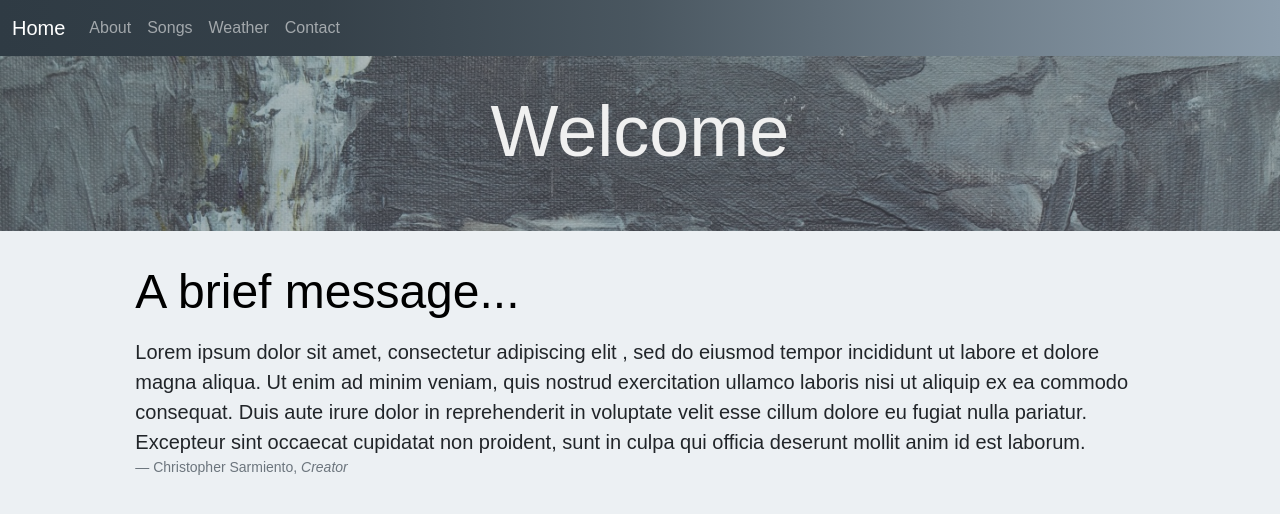
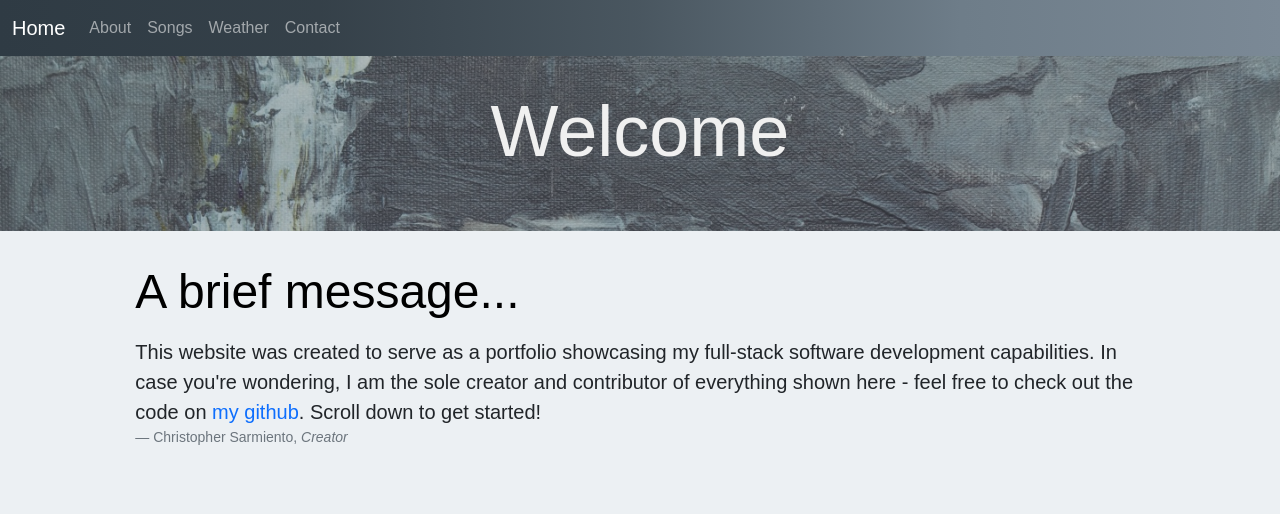
Before and after one commit to csarmien318/my-portfolio, a React (Create React App) app: page / in a window 1280 px wide. Shown: the top 514 px of the page. Built offline with nearby package versions, Linux system fonts and the light colour scheme.

Commit message:
Finalized styling and refactoring for Songs component

```diff
--- a/package.json
+++ b/package.json
@@ -17,6 +17,7 @@
     "react-axios": "^2.0.5",
     "react-bootstrap": "^2.1.1",
     "react-dom": "^16.8.2",
+    "react-router-bootstrap": "^0.26.0",
     "react-router-dom": "^6.2.1",
     "react-scripts": "4.0.0",
     "web-vitals": "^2.1.3"
--- a/src/components/Header.jsx
+++ b/src/components/Header.jsx
@@ -1,62 +1,135 @@
 import React, { useState, useEffect } from "react";
 import { Navbar, Container, Nav } from "react-bootstrap";
-import { Link } from "react-router-dom";
+import { LinkContainer } from "react-router-bootstrap";
 import styles from "../css/Header.module.css";
 
 export const Header = () => {
-  const path = window.location.pathname;
-  const storedPath = localStorage.getItem(path);
-  const [tab, setTab] = useState(storedPath ? storedPath : "");
+  const [tab, setTab] = useState("");
+
   useEffect(() => {
-    localStorage.setItem("tab", path);
-  }, [tab]);
+    window.onpopstate = () => {
+      window.location.reload();
+    };
+  });
 
   return (
-    <Navbar variant="dark" className={styles.bar}>
+    <Navbar
+      sticky="top"
+      variant="dark"
+      expand="md"
+      collapseOnSelect
+      className={styles.bar}
+    >
       <Container fluid>
-        <Navbar.Brand
-          className={tab === "home" || path === "/home" ? "active" : ""}
-          as={Link}
-          to="/"
-          onClick={() => setTab("home")}
-        >
+        <Navbar.Brand href="/" onClick={() => setTab("home")}>
           Home
         </Navbar.Brand>
+        <Navbar.Toggle aria-controls="responsive-navbar-nav" />
+        <Navbar.Collapse id="responsive-navbar-nav">
           <Nav className="me-auto">
+            <LinkContainer to="/about">
               <Nav.Link
-            className={tab === "about" || path === "/about" ? "active" : ""}
-            as={Link}
-            to="/about"
+                className={tab === "about" ? "active" : ""}
                 onClick={() => setTab("about")}
               >
                 About
               </Nav.Link>
+            </LinkContainer>
+            <LinkContainer to="/songs">
               <Nav.Link
-            className={tab === "songs" || path === "/songs" ? "active" : ""}
-            as={Link}
-            to="/songs"
+                className={tab === "songs" ? "active" : ""}
                 onClick={() => setTab("songs")}
               >
                 Songs
               </Nav.Link>
+            </LinkContainer>
+            <LinkContainer to="/weather">
               <Nav.Link
-            className={tab === "weather" || path === "/weather" ? "active" : ""}
-            as={Link}
-            to="/weather"
+                className={tab === "weather" ? "active" : ""}
                 onClick={() => setTab("weather")}
               >
                 Weather
               </Nav.Link>
+            </LinkContainer>
+            <LinkContainer to="/contact">
               <Nav.Link
-            className={tab === "contact" || path === "/contact" ? "active" : ""}
-            as={Link}
-            to="/contact"
+                className={tab === "contact" ? "active" : ""}
                 onClick={() => setTab("contact")}
               >
                 Contact
               </Nav.Link>
+            </LinkContainer>
           </Nav>
+        </Navbar.Collapse>
       </Container>
     </Navbar>
   );
 };
+// export const Header = () => {
+//   const path = window.location.pathname;
+//   const storedPath = localStorage.getItem(path);
+//   const [tab, setTab] = useState(storedPath ? storedPath : "");
+//   useEffect(() => {
+//     localStorage.setItem("tab", path);
+//   }, [tab]);
+
+//   return (
+//     <Navbar
+//       sticky="top"
+//       variant="dark"
+//       expand="md"
+//       collapseOnSelect
+//       className={styles.bar}
+//     >
+//       <Container fluid>
+//         <Navbar.Brand
+//           className={tab === "home" || path === "/home" ? "active" : ""}
+//           as={Link}
+//           to="/"
+//           onClick={() => setTab("home")}
+//         >
+//           Home
+//         </Navbar.Brand>
+//         <Navbar.Toggle aria-controls="responsive-navbar-nav" />
+//         <Navbar.Collapse id="responsive-navbar-nav">
+//           <Nav className="me-auto">
+//             <Nav.Link
+//               className={tab === "about" || path === "/about" ? "active" : ""}
+//               href="/about"
+//               onClick={() => setTab("about")}
+//             >
+//               About
+//             </Nav.Link>
+//             <Nav.Link
+//               className={tab === "songs" || path === "/songs" ? "active" : ""}
+//               href="/songs"
+//               onClick={() => setTab("songs")}
+//             >
+//               Songs
+//             </Nav.Link>
+//             <Nav.Link
+//               className={
+//                 tab === "weather" || path === "/weather" ? "active" : ""
+//               }
+//               href="/weather"
+//               onClick={() => setTab("weather")}
+//             >
+//               Weather
+//             </Nav.Link>
+//             <Nav.Link
+//               className={
+//                 tab === "contact" || path === "/contact" ? "active" : ""
+//               }
+//               as={Link}
+//               to="/contact"
+//               href="/contact"
+//               onClick={() => setTab("contact")}
+//             >
+//               Contact
+//             </Nav.Link>
+//           </Nav>
+//         </Navbar.Collapse>
+//       </Container>
+//     </Navbar>
+//   );
+// };
--- a/src/components/SongsTable.jsx
+++ b/src/components/SongsTable.jsx
@@ -10,8 +10,6 @@ export const SongsTable = ({
   setPageNumber,
   allSongs,
   setAllSongs,
-  order,
-  setOrder,
   sortColumn,
   setSortColumn,
 }) => {
@@ -44,13 +42,11 @@ export const SongsTable = ({
       <p style={{ padding: "12px 0 0 14px" }}>
         Showing {songs.length} songs in the database.
       </p>
-      <div className={`${styles.divBox}`}>
+      <div className={`table-responsive ${styles.divBox}`}>
         <table className={`table table-hover table-striped ${styles.tableBox}`}>
           <SongsTableHeader
             songs={songs}
             setAllSongs={setAllSongs}
-            order={order}
-            setOrder={setOrder}
             sortColumn={sortColumn}
             setSortColumn={setSortColumn}
           />
@@ -73,8 +69,6 @@ SongsTable.propTypes = {
   setPageNumber: PropTypes.func.isRequired,
   allSongs: PropTypes.array.isRequired,
   setAllSongs: PropTypes.func.isRequired,
-  order: PropTypes.string.isRequired,
-  setOrder: PropTypes.func.isRequired,
   sortColumn: PropTypes.object.isRequired,
   setSortColumn: PropTypes.func.isRequired,
 };
--- a/src/components/SongsTableHeader.jsx
+++ b/src/components/SongsTableHeader.jsx
@@ -4,8 +4,6 @@ import PropTypes from "prop-types";
 export const SongsTableHeader = ({
   songs,
   setAllSongs,
-  order,
-  setOrder,
   sortColumn,
   setSortColumn,
 }) => {
@@ -18,21 +16,22 @@ export const SongsTableHeader = ({
   ];
 
   const handleSort = (column) => {
+    var order = column !== sortColumn.path ? "ascending" : sortColumn.order;
     if (order === "ascending") {
       const sorted = [...songs].sort((a, b) =>
         a[column] > b[column] ? 1 : -1
       );
       setAllSongs(sorted);
-      setOrder("descending");
       setSortColumn({ path: column, order: "descending" });
+      console.log(column, sortColumn, "1.1");
     }
     if (order === "descending") {
       const sorted = [...songs].sort((a, b) =>
         a[column] < b[column] ? 1 : -1
       );
       setAllSongs(sorted);
-      setOrder("ascending");
       setSortColumn({ path: column, order: "ascending" });
+      console.log(column, sortColumn, "1.2");
     }
   };
 
@@ -43,13 +42,21 @@ export const SongsTableHeader = ({
     else return <i className="fa fa-sort-asc" />;
   };
 
+  const handleStyle = (column) => {
+    if (column.label === "Song") return { width: "300px" };
+    if (column.label === "Artist") return { width: "140px" };
+    if (column.label === "Album") return { width: "220px" };
+    if (column.label === "Length") return { width: "130px" };
+    if (column.label === "Year Released") return { width: "140px" };
+  };
+
   return (
     <thead>
       <tr style={{ cursor: "pointer" }}>
         {columns.map((column) => (
           <th
-            scope="col"
             key={column.path}
+            style={handleStyle(column)}
             onClick={() => handleSort(column.path)}
           >
             {column.label} {displaySortIcon(column)}
@@ -63,8 +70,6 @@ export const SongsTableHeader = ({
 SongsTableHeader.propTypes = {
   songs: PropTypes.array.isRequired,
   setAllSongs: PropTypes.func.isRequired,
-  order: PropTypes.string.isRequired,
-  setOrder: PropTypes.func.isRequired,
   sortColumn: PropTypes.object.isRequired,
   setSortColumn: PropTypes.func.isRequired,
 };
--- a/src/css/Header.module.css
+++ b/src/css/Header.module.css
@@ -5,7 +5,7 @@
     rgba(71, 81, 88, 0.25) 25%,
     rgba(100, 114, 124, 0.5) 50%,
     rgba(131, 147, 160, 0.75) 75%,
-    rgb(141, 158, 173) 100%
+    rgb(123, 137, 150) 100%
   );
   opacity: 1;
   background-color: #2f3b44;
--- a/src/pages/Home.jsx
+++ b/src/pages/Home.jsx
@@ -11,18 +11,23 @@ const Home = () => {
             A brief message...
           </p>
           <figure>
-            <blockquote class="blockquote">
+            <blockquote className="blockquote">
               <p className="lead">
-                Lorem ipsum dolor sit amet, consectetur adipiscing elit , sed do
-                eiusmod tempor incididunt ut labore et dolore magna aliqua. Ut
-                enim ad minim veniam, quis nostrud exercitation ullamco laboris
-                nisi ut aliquip ex ea commodo consequat. Duis aute irure dolor
-                in reprehenderit in voluptate velit esse cillum dolore eu fugiat
-                nulla pariatur. Excepteur sint occaecat cupidatat non proident,
-                sunt in culpa qui officia deserunt mollit anim id est laborum.
+                This website was created to serve as a portfolio showcasing my
+                full-stack software development capabilities. In case you're
+                wondering, I am the sole creator and contributor of everything
+                shown here - feel free to check out the code on{" "}
+                <a
+                  style={{ textDecoration: "none" }}
+                  href="https://github.com/csarmien318/my-portfolio.git"
+                  target="_blank"
+                >
+                  my github
+                </a>
+                . Scroll down to get started!
               </p>
             </blockquote>
-            <figcaption class="blockquote-footer">
+            <figcaption className="blockquote-footer">
               Christopher Sarmiento, <cite title="Source Title">Creator</cite>
             </figcaption>
           </figure>
--- a/src/pages/Songs.jsx
+++ b/src/pages/Songs.jsx
@@ -9,7 +9,6 @@ const Songs = () => {
   const [allSongs, setAllSongs] = useState(SongData);
   const [selectedArtist, setSelectedArtist] = useState("All Artists");
   const [pageNumber, setPageNumber] = useState(0);
-  const [order, setOrder] = useState("ascending");
   const [sortColumn, setSortColumn] = useState({
     path: "",
     order: "ascending",
@@ -18,7 +17,6 @@ const Songs = () => {
   useEffect(() => {
     setPageNumber(0);
     setAllSongs(SongData);
-    setOrder("ascending");
     setSortColumn({ path: "", order: "ascending" });
   }, [selectedArtist]);
 
@@ -39,8 +37,6 @@ const Songs = () => {
               selectedArtist={selectedArtist}
               pageNumber={pageNumber}
               setPageNumber={setPageNumber}
-              order={order}
-              setOrder={setOrder}
               sortColumn={sortColumn}
               setSortColumn={setSortColumn}
             />
```
Also changed, not shown: 1 other file (tests, documents, lock files or other folders). Lines whose indentation alone changed are shown as unchanged.
